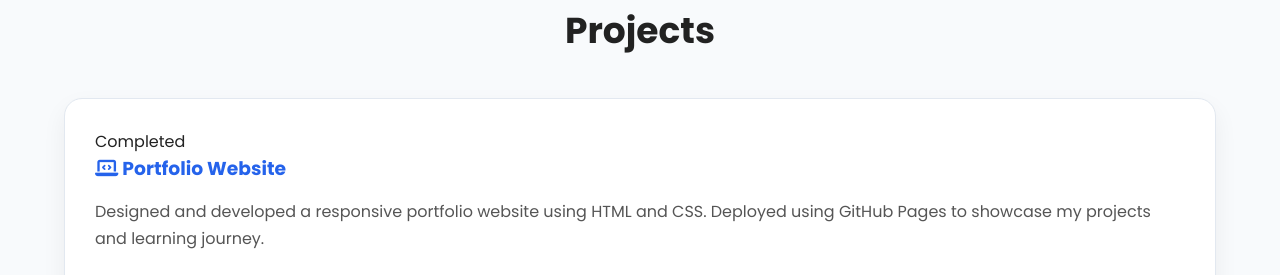
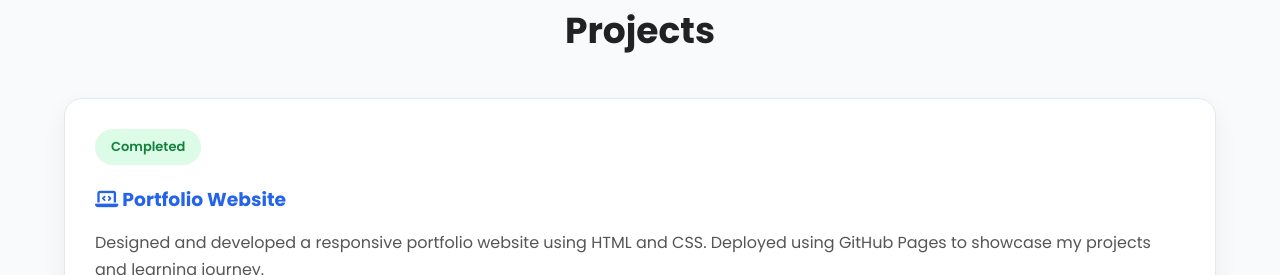
Before and after one commit to Bhuvan2303/portfolio, a plain HTML site: page index.html in a window 1280 px wide. Shown: the part 1540-1815 px from the top of the page. Drawn offline with Linux system fonts and the light colour scheme.

Commit message:
Add project status styles to style.css

```diff
--- a/assets/css/style.css
+++ b/assets/css/style.css
@@ -474,3 +474,30 @@ html{
     background:#1d4ed8;
     transform:translateY(-3px);
 }
+/* ===========================
+   PROJECT STATUS
+=========================== */
+
+.status{
+    display:inline-block;
+    padding:8px 16px;
+    border-radius:30px;
+    font-size:13px;
+    font-weight:600;
+    margin-bottom:20px;
+}
+
+.completed{
+    background:#DCFCE7;
+    color:#15803D;
+}
+
+.in-progress{
+    background:#FEF3C7;
+    color:#B45309;
+}
+
+.planned{
+    background:#E2E8F0;
+    color:#475569;
+}
```
